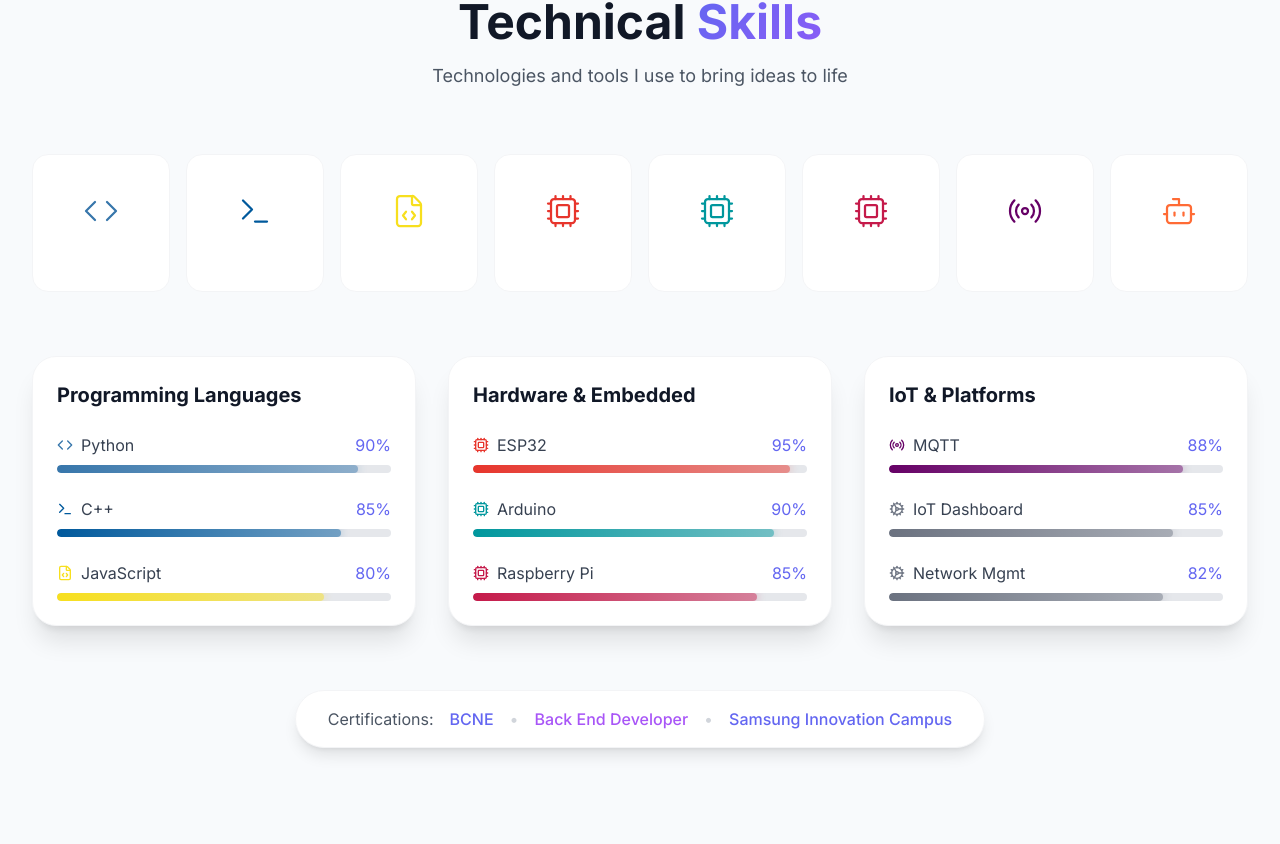
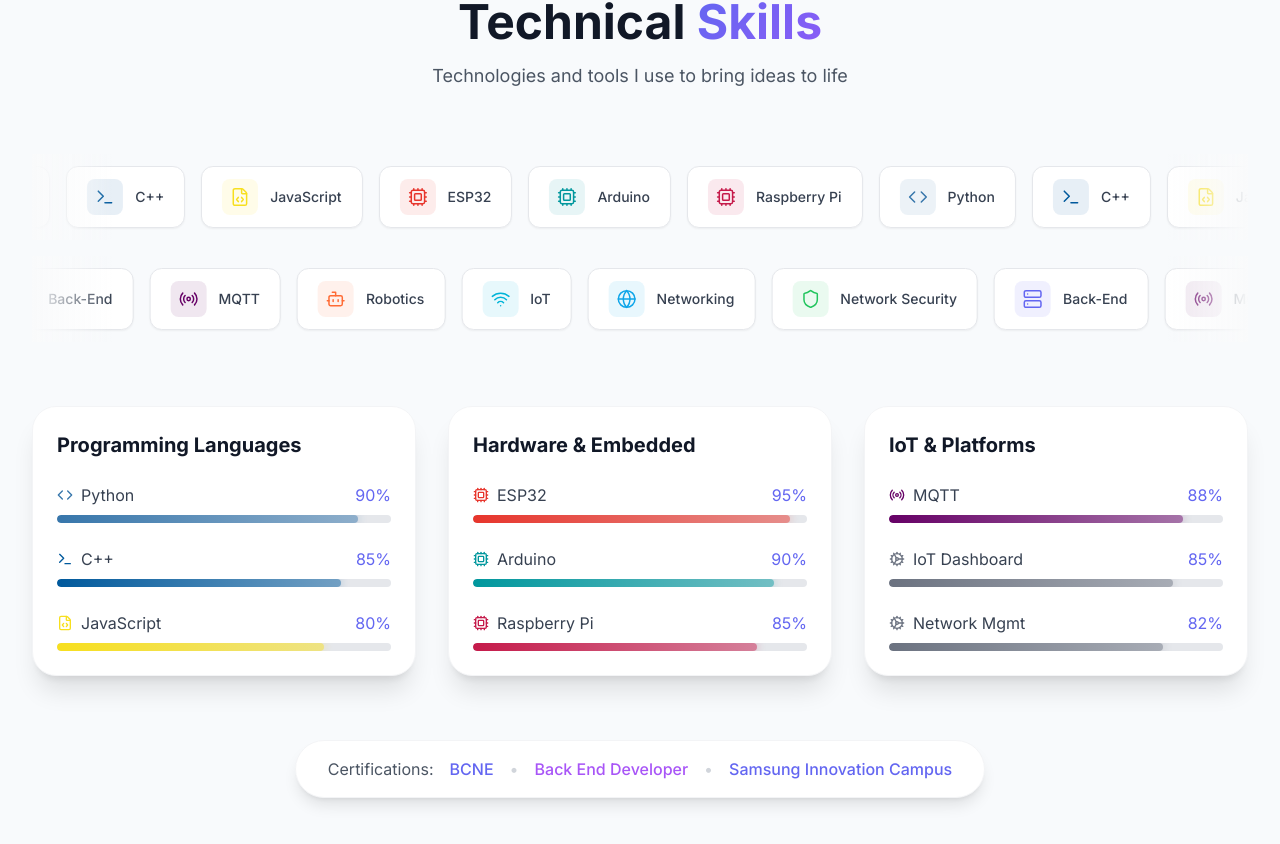
Before and after one commit to HuangMingZhi0206/PortfolioKSVercel, a React (Vite) app: page / in a window 1280 px wide. Shown: the part 2204-3048 px from the top of the page. Built offline with nearby package versions, Linux system fonts and the light colour scheme; no server answers.

Commit message:
Add scrolling marquee animation to technical skills icons

```diff
--- a/src/components/Skills.jsx
+++ b/src/components/Skills.jsx
@@ -45,10 +45,63 @@ const getSkillIcon = (skillName) => {
   return skillIconMap[skillName] || { icon: Cog, color: '#6b7280' }
 }
 
+// Marquee row component for infinite scrolling
+const MarqueeRow = ({ items, direction = 'left', speed = 30, isDark }) => {
+  // Duplicate items enough times to fill the screen and create seamless loop
+  const duplicated = [...items, ...items, ...items, ...items]
+
+  return (
+    <div className="overflow-hidden relative group">
+      {/* Fade edges */}
+      <div className={`absolute left-0 top-0 bottom-0 w-20 z-10 pointer-events-none ${isDark ? 'bg-gradient-to-r from-[#0a0a1a] to-transparent' : 'bg-gradient-to-r from-gray-50 to-transparent'}`} />
+      <div className={`absolute right-0 top-0 bottom-0 w-20 z-10 pointer-events-none ${isDark ? 'bg-gradient-to-l from-[#0a0a1a] to-transparent' : 'bg-gradient-to-l from-gray-50 to-transparent'}`} />
+
+      <div
+        className="flex gap-4 py-3 group-hover:[animation-play-state:paused]"
+        style={{
+          animation: `${direction === 'left' ? 'marqueeLeft' : 'marqueeRight'} ${speed}s linear infinite`,
+          width: 'max-content',
+        }}
+      >
+        {duplicated.map((tech, index) => {
+          const IconComponent = tech.icon
+          return (
+            <div
+              key={`${tech.name}-${index}`}
+              className={`flex items-center gap-3 px-5 py-3 rounded-xl shrink-0 cursor-default transition-all duration-300 hover:scale-105 ${isDark
+                  ? 'bg-white/[0.05] border border-white/[0.08] hover:bg-white/[0.1] hover:border-white/20'
+                  : 'bg-white border border-gray-200 shadow-sm hover:shadow-md hover:border-gray-300'
+                }`}
+              style={{
+                '--glow-color': tech.color,
+              }}
+              onMouseEnter={(e) => {
+                e.currentTarget.style.boxShadow = `0 0 20px ${tech.color}30`
+              }}
+              onMouseLeave={(e) => {
+                e.currentTarget.style.boxShadow = 'none'
+              }}
+            >
+              <div
+                className="w-9 h-9 rounded-lg flex items-center justify-center"
+                style={{ backgroundColor: `${tech.color}18` }}
+              >
+                <IconComponent size={20} style={{ color: tech.color }} strokeWidth={1.8} />
+              </div>
+              <span className={`text-sm font-medium whitespace-nowrap ${isDark ? 'text-gray-300' : 'text-gray-700'}`}>
+                {tech.name}
+              </span>
+            </div>
+          )
+        })}
+      </div>
+    </div>
+  )
+}
+
 const Skills = () => {
   const ref = useRef(null)
   const isInView = useInView(ref, { once: true, margin: "-100px" })
-  const [hoveredSkill, setHoveredSkill] = useState(null)
   const { isDark } = useTheme()
   const [skills, setSkills] = useState([])
 
@@ -104,43 +157,50 @@ const Skills = () => {
     }, {})).map(([title, skillList]) => ({ title, skills: skillList }))
     : defaultSkillCategories
 
-  const techIcons = skills.length > 0
-    ? skills.slice(0, 8).map(s => {
+  // Build all tech icons from skills for marquee
+  const allTechIcons = skills.length > 0
+    ? skills.map(s => {
       const iconData = getSkillIcon(s.name)
       return {
         name: s.name,
         icon: iconData.icon,
         color: iconData.color || s.color || '#6366f1',
-        bgColor: `${iconData.color || s.color || '#6366f1'}33`
       }
     })
     : [
-      { name: 'Python', icon: Code, color: '#3776ab', bgColor: 'rgba(55, 118, 171, 0.2)' },
-      { name: 'C++', icon: Terminal, color: '#00599C', bgColor: 'rgba(0, 89, 156, 0.2)' },
-      { name: 'JavaScript', icon: FileCode, color: '#f7df1e', bgColor: 'rgba(247, 223, 30, 0.2)' },
-      { name: 'ESP32', icon: Cpu, color: '#e7352c', bgColor: 'rgba(231, 53, 44, 0.2)' },
-      { name: 'Arduino', icon: Cpu, color: '#00979D', bgColor: 'rgba(0, 151, 157, 0.2)' },
-      { name: 'Raspberry Pi', icon: Cpu, color: '#C51A4A', bgColor: 'rgba(197, 26, 74, 0.2)' },
-      { name: 'MQTT', icon: Radio, color: '#660066', bgColor: 'rgba(102, 0, 102, 0.2)' },
-      { name: 'Robotics', icon: Bot, color: '#ff6b35', bgColor: 'rgba(255, 107, 53, 0.2)' },
+      { name: 'Python', icon: Code, color: '#3776ab' },
+      { name: 'C++', icon: Terminal, color: '#00599C' },
+      { name: 'JavaScript', icon: FileCode, color: '#f7df1e' },
+      { name: 'ESP32', icon: Cpu, color: '#e7352c' },
+      { name: 'Arduino', icon: Cpu, color: '#00979D' },
+      { name: 'Raspberry Pi', icon: Cpu, color: '#C51A4A' },
+      { name: 'MQTT', icon: Radio, color: '#660066' },
+      { name: 'Robotics', icon: Bot, color: '#ff6b35' },
+      { name: 'IoT', icon: Wifi, color: '#00b4d8' },
+      { name: 'Networking', icon: Globe, color: '#0ea5e9' },
+      { name: 'Network Security', icon: Shield, color: '#22c55e' },
+      { name: 'Back-End', icon: Server, color: '#6366f1' },
     ]
 
-  // Magnetic effect handler
-  const handleMouseMove = (e) => {
-    const card = e.currentTarget
-    const rect = card.getBoundingClientRect()
-    const x = e.clientX - rect.left - rect.width / 2
-    const y = e.clientY - rect.top - rect.height / 2
-
-    card.style.transform = `translate(${x * 0.1}px, ${y * 0.1}px) scale(1.05)`
-  }
-
-  const handleMouseLeave = (e) => {
-    e.currentTarget.style.transform = 'translate(0px, 0px) scale(1)'
-  }
+  // Split icons into two rows
+  const mid = Math.ceil(allTechIcons.length / 2)
+  const row1 = allTechIcons.slice(0, mid)
+  const row2 = allTechIcons.slice(mid)
 
   return (
     <section id="skills" className="relative py-20 md:py-32 overflow-hidden" ref={ref}>
+      {/* Marquee CSS Keyframes */}
+      <style>{`
+        @keyframes marqueeLeft {
+          0% { transform: translateX(0); }
+          100% { transform: translateX(-50%); }
+        }
+        @keyframes marqueeRight {
+          0% { transform: translateX(-50%); }
+          100% { transform: translateX(0); }
+        }
+      `}</style>
+
       <div className="relative z-10 max-w-7xl mx-auto px-4 sm:px-6 lg:px-8">
         {/* Section Header */}
         <motion.div
@@ -157,42 +217,15 @@ const Skills = () => {
           </p>
         </motion.div>
 
-        {/* Floating Tech Icons Grid */}
+        {/* Scrolling Tech Icons Marquee */}
         <motion.div
           initial={{ opacity: 0, y: 30 }}
           animate={isInView ? { opacity: 1, y: 0 } : {}}
           transition={{ duration: 0.6, delay: 0.2 }}
-          className="grid grid-cols-4 md:grid-cols-8 gap-4 mb-16"
+          className="mb-16 space-y-4"
         >
-          {techIcons.map((tech, index) => {
-            const IconComponent = tech.icon
-            return (
-              <motion.div
-                key={tech.name}
-                initial={{ opacity: 0, scale: 0 }}
-                animate={isInView ? { opacity: 1, scale: 1 } : {}}
-                transition={{ duration: 0.4, delay: 0.3 + index * 0.05 }}
-                onMouseMove={(e) => handleMouseMove(e)}
-                onMouseLeave={handleMouseLeave}
-                className={`magnetic aspect-square rounded-2xl flex flex-col items-center justify-center cursor-pointer group transition-all duration-300 ${isDark ? 'glass' : 'bg-white shadow-lg border border-gray-100'
-                  }`}
-                style={{
-                  boxShadow: hoveredSkill === index ? `0 0 30px ${tech.color}40` : 'none'
-                }}
-                onMouseEnter={() => setHoveredSkill(index)}
-              >
-                <div
-                  className="transition-transform group-hover:scale-110"
-                  style={{ color: tech.color }}
-                >
-                  <IconComponent size={36} strokeWidth={1.5} />
-                </div>
-                <span className={`text-xs mt-2 text-center px-1 opacity-0 group-hover:opacity-100 transition-opacity ${isDark ? 'text-gray-400' : 'text-gray-500'}`}>
-                  {tech.name.length > 12 ? tech.name.substring(0, 10) + '...' : tech.name}
-                </span>
-              </motion.div>
-            )
-          })}
+          <MarqueeRow items={row1} direction="left" speed={35} isDark={isDark} />
+          <MarqueeRow items={row2} direction="right" speed={40} isDark={isDark} />
         </motion.div>
 
         {/* Skill Categories */}
```
